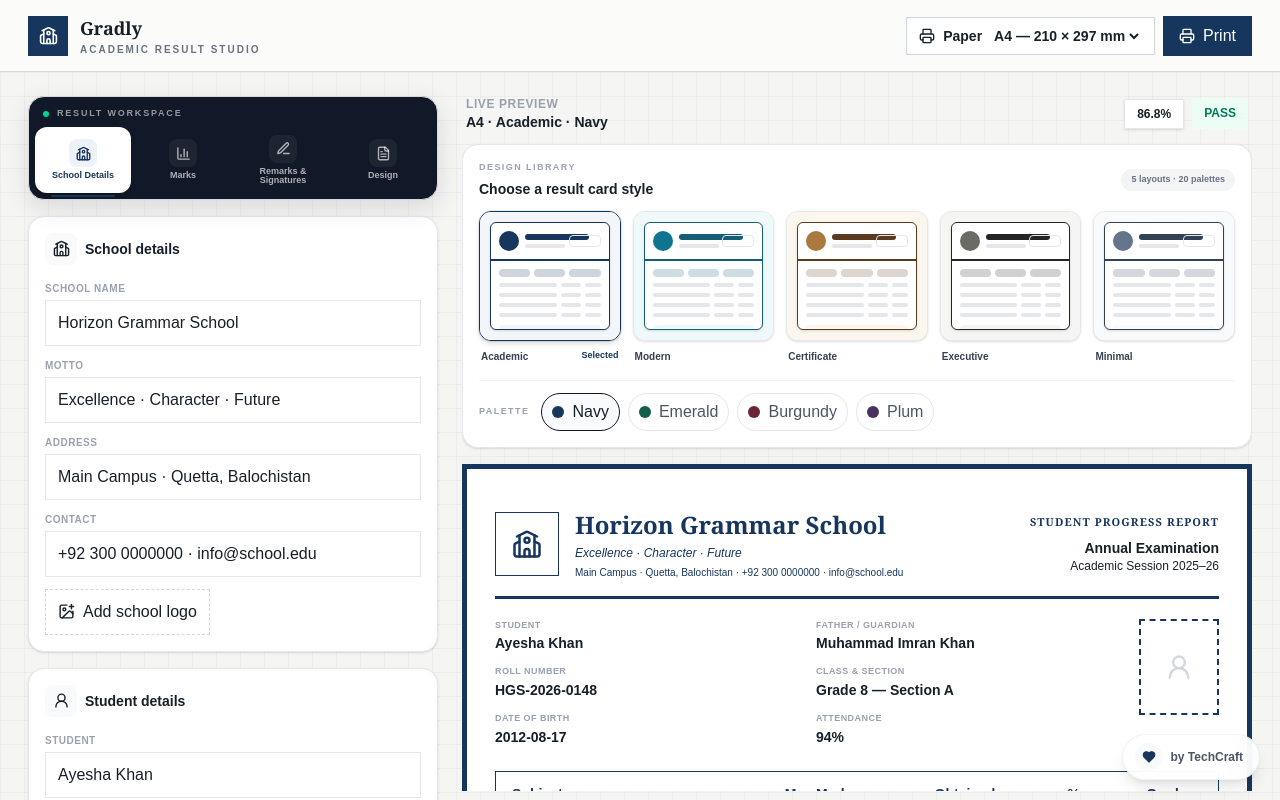
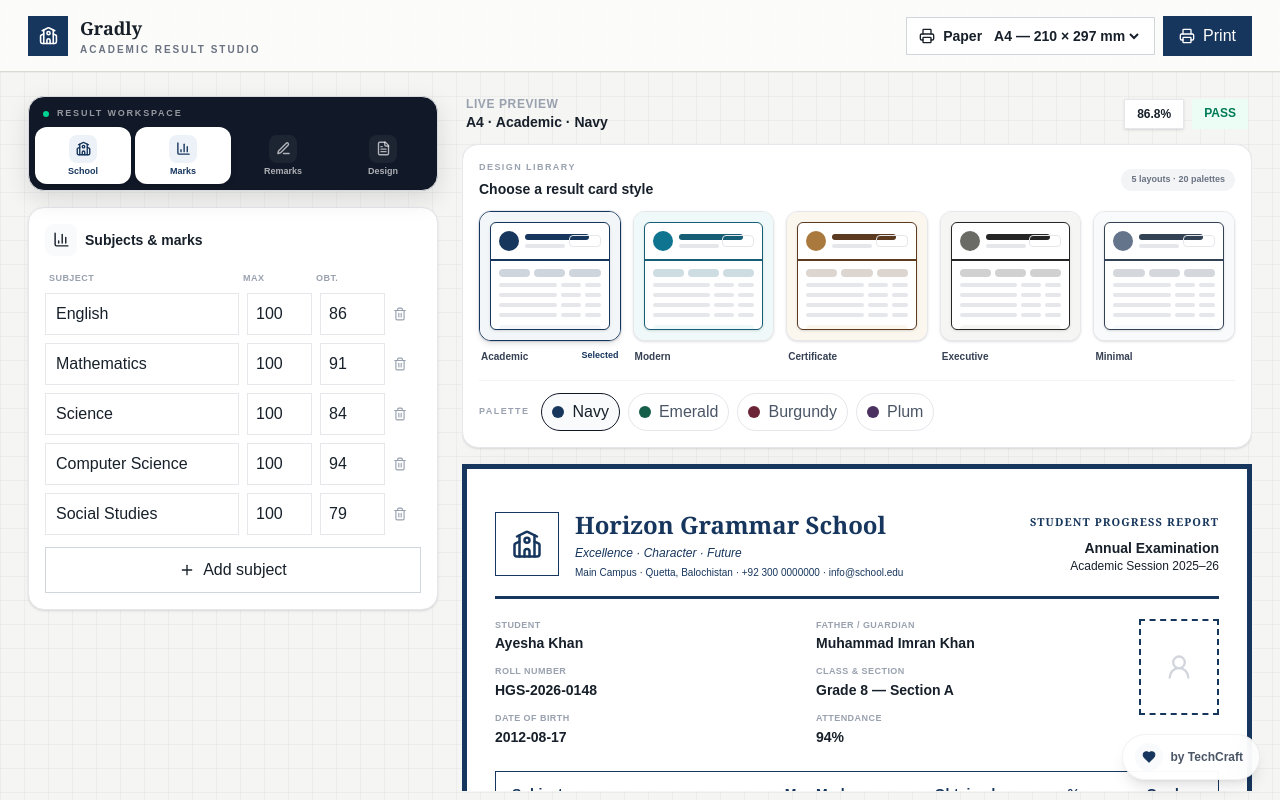
Before and after one commit to merajNizBaloch/gradly, a Next.js app: page / in a window 1280 px wide. Shown: the top 800 px of the page. Built offline with nearby package versions, Linux system fonts and the light colour scheme.

Commit message:
Move school settings to persistent top overlay

```diff
--- a/src/app/components/sidebar-tabs.tsx
+++ b/src/app/components/sidebar-tabs.tsx
@@ -1,30 +1,38 @@
 "use client";
 
-import { BarChart3, FileText, PenLine, School } from "lucide-react";
+import { BarChart3, FileText, PenLine, School, X } from "lucide-react";
 import { useEffect, useState } from "react";
 import { createPortal } from "react-dom";
 
-type TabId = "school" | "marks" | "remarks" | "design";
+type TabId = "marks" | "remarks" | "design";
 
-const tabs: { id: TabId; label: string; shortLabel: string; icon: typeof School }[] = [
-  { id: "school", label: "School Details", shortLabel: "School", icon: School },
-  { id: "marks", label: "Marks", shortLabel: "Marks", icon: BarChart3 },
-  { id: "remarks", label: "Remarks & Signatures", shortLabel: "Remarks", icon: PenLine },
-  { id: "design", label: "Design", shortLabel: "Design", icon: FileText },
+const tabs: { id: TabId; label: string; icon: typeof School }[] = [
+  { id: "marks", label: "Marks", icon: BarChart3 },
+  { id: "remarks", label: "Remarks & Signatures", icon: PenLine },
+  { id: "design", label: "Design", icon: FileText },
 ];
 
 const panelGroups: Record<TabId, string[]> = {
-  school: ["School details", "Student details"],
   marks: ["Subjects & marks"],
   remarks: ["Signatures"],
   design: ["Templates & Design"],
 };
 
+const SCHOOL_STORAGE_KEY = "gradly-school-profile";
+
 export default function SidebarTabs() {
-  const [active, setActive] = useState<TabId>("school");
+  const [active, setActive] = useState<TabId>("marks");
   const [mount, setMount] = useState<HTMLElement | null>(null);
+  const [schoolOpen, setSchoolOpen] = useState(false);
+  const [schoolName, setSchoolName] = useState("");
+  const [schoolSaved, setSchoolSaved] = useState(false);
 
   useEffect(() => {
+    try {
+      const stored = localStorage.getItem(SCHOOL_STORAGE_KEY);
+      setSchoolSaved(Boolean(stored));
+    } catch {}
+
     const sidebar = document.querySelector<HTMLElement>("section.no-print.space-y-4");
     if (!sidebar) return;
 
@@ -33,9 +41,7 @@ export default function SidebarTabs() {
     sidebar.insertBefore(slot, sidebar.firstElementChild);
     setMount(slot);
 
-    return () => {
-      slot.remove();
-    };
+    return () => slot.remove();
   }, []);
 
   useEffect(() => {
@@ -45,9 +51,7 @@ export default function SidebarTabs() {
 
     const panels = Array.from(sidebar.children).filter(
       (node): node is HTMLElement =>
-        node instanceof HTMLElement &&
-        node !== mount &&
-        !node.hasAttribute("data-gradly-sidebar-tabs-slot")
+        node instanceof HTMLElement && node !== mount && !node.hasAttribute("data-gradly-sidebar-tabs-slot")
     );
 
     panels.forEach((panel) => {
@@ -59,54 +63,88 @@ export default function SidebarTabs() {
     return () => panels.forEach((panel) => (panel.style.display = ""));
   }, [active, mount]);
 
+  useEffect(() => {
+    if (!schoolOpen) return;
+    const onKeyDown = (event: KeyboardEvent) => {
+      if (event.key === "Escape") setSchoolOpen(false);
+    };
+    window.addEventListener("keydown", onKeyDown);
+    return () => window.removeEventListener("keydown", onKeyDown);
+  }, [schoolOpen]);
+
+  useEffect(() => {
+    if (!schoolOpen) return;
+    const input = document.querySelector<HTMLInputElement>("input[aria-label='School name']");
+    if (input) {
+      setSchoolName(input.value);
+      input.focus();
+    }
+  }, [schoolOpen]);
+
+  const openSchool = () => {
+    const input = document.querySelector<HTMLInputElement>("input[aria-label='School name']");
+    setSchoolName(input?.value ?? "");
+    setSchoolOpen(true);
+  };
+
+  const saveSchool = () => {
+    const input = document.querySelector<HTMLInputElement>("input[aria-label='School name']");
+    if (input) {
+      const setter = Object.getOwnPropertyDescriptor(HTMLInputElement.prototype, "value")?.set;
+      setter?.call(input, schoolName);
+      input.dispatchEvent(new Event("input", { bubbles: true }));
+      input.dispatchEvent(new Event("change", { bubbles: true }));
+      input.blur();
+    }
+    try {
+      localStorage.setItem(SCHOOL_STORAGE_KEY, JSON.stringify({ name: schoolName }));
+    } catch {}
+    setSchoolSaved(true);
+    setSchoolOpen(false);
+  };
+
   if (!mount) return null;
 
   return createPortal(
-    <div
-      data-gradly-sidebar-tabs
-      className="relative z-20 overflow-hidden rounded-2xl border border-[#d7d9dd] bg-[#111827] p-1.5 shadow-[0_8px_24px_rgba(15,23,42,0.12)]"
-    >
-      <div className="flex items-center gap-2 px-2 pb-1.5 pt-1">
-        <span className="h-1.5 w-1.5 rounded-full bg-emerald-400" />
-        <span className="text-[9px] font-extrabold uppercase tracking-[0.2em] text-white/55">
-          Result workspace
-        </span>
+    <>
+      <div data-gradly-sidebar-tabs className="relative z-20 overflow-hidden rounded-2xl border border-[#d7d9dd] bg-[#111827] p-1.5 shadow-[0_8px_24px_rgba(15,23,42,0.12)]">
+        <div className="flex items-center gap-2 px-2 pb-1.5 pt-1">
+          <span className="h-1.5 w-1.5 rounded-full bg-emerald-400" />
+          <span className="text-[9px] font-extrabold uppercase tracking-[0.2em] text-white/55">Result workspace</span>
+        </div>
+        <div className="grid grid-cols-4 gap-1">
+          <button type="button" onClick={openSchool} title="School Details" aria-label="School Details" className="group relative flex min-h-[54px] flex-col items-center justify-center gap-1 rounded-xl bg-white px-1.5 py-2 text-[#17365D] shadow-md transition hover:-translate-y-0.5">
+            <span className="grid h-7 w-7 place-items-center rounded-lg bg-[#edf2f8]"><School size={15} strokeWidth={2.2}/></span>
+            <span className="text-[9px] font-extrabold leading-none">School</span>
+            {schoolSaved && <span className="absolute right-1.5 top-1.5 h-1.5 w-1.5 rounded-full bg-emerald-500" />}
+          </button>
+          {tabs.map(({ id, label, icon: Icon }) => {
+            const selected = active === id;
+            return <button key={id} type="button" onClick={() => setActive(id)} title={label} aria-label={label} aria-pressed={selected} className={`group relative flex min-h-[54px] flex-col items-center justify-center gap-1 rounded-xl px-1.5 py-2 transition-all duration-200 ${selected ? "bg-white text-[#17365D] shadow-md" : "text-white/65 hover:bg-white/10 hover:text-white"}`}>
+              <span className={`grid h-7 w-7 place-items-center rounded-lg ${selected ? "bg-[#edf2f8]" : "bg-white/5 group-hover:bg-white/10"}`}><Icon size={15} strokeWidth={2.2}/></span>
+              <span className="text-[9px] font-extrabold leading-none">{id === "remarks" ? "Remarks" : label}</span>
+            </button>;
+          })}
+        </div>
       </div>
 
-      <div className="grid grid-cols-4 gap-1">
-        {tabs.map(({ id, label, shortLabel, icon: Icon }) => {
-          const selected = active === id;
-          return (
-            <button
-              key={id}
-              type="button"
-              onClick={() => setActive(id)}
-              title={label}
-              aria-label={label}
-              aria-pressed={selected}
-              className={`group relative flex min-h-[54px] flex-col items-center justify-center gap-1 rounded-xl px-1.5 py-2 transition-all duration-200 ${
-                selected
-                  ? "bg-white text-[#17365D] shadow-md"
-                  : "text-white/65 hover:bg-white/10 hover:text-white"
-              }`}
-            >
-              {selected && (
-                <span className="absolute inset-x-4 -bottom-1 h-0.5 rounded-full bg-[#17365D]" />
-              )}
-              <span
-                className={`grid h-7 w-7 place-items-center rounded-lg transition ${
-                  selected ? "bg-[#edf2f8]" : "bg-white/5 group-hover:bg-white/10"
-                }`}
-              >
-                <Icon size={15} strokeWidth={2.2} />
-              </span>
-              <span className="text-[9px] font-extrabold leading-none sm:hidden">{shortLabel}</span>
-              <span className="hidden text-[9px] font-extrabold leading-none sm:block">{label}</span>
-            </button>
-          );
-        })}
-      </div>
-    </div>,
+      {schoolOpen && createPortal(
+        <div className="fixed inset-0 z-[100] flex items-start justify-center bg-slate-950/35 px-4 pt-24 backdrop-blur-sm" onMouseDown={(e) => { if (e.target === e.currentTarget) setSchoolOpen(false); }}>
+          <div role="dialog" aria-modal="true" aria-labelledby="gradly-school-dialog-title" className="w-full max-w-xl overflow-hidden rounded-3xl border border-white/70 bg-white shadow-2xl">
+            <div className="flex items-center justify-between border-b border-gray-100 bg-[#f8fafc] px-5 py-4">
+              <div className="flex items-center gap-3"><span className="grid h-10 w-10 place-items-center rounded-xl bg-[#17365D] text-white"><School size={18}/></span><div><h2 id="gradly-school-dialog-title" className="text-base font-extrabold text-gray-900">School profile</h2><p className="text-xs text-gray-500">Set the school identity used by Gradly.</p></div></div>
+              <button type="button" onClick={() => setSchoolOpen(false)} className="grid h-9 w-9 place-items-center rounded-full text-gray-400 hover:bg-gray-100 hover:text-gray-700"><X size={18}/></button>
+            </div>
+            <div className="space-y-4 p-5">
+              <label className="block"><span className="mb-2 block text-xs font-bold uppercase tracking-wider text-gray-500">School name</span><input aria-label="School name" value={schoolName} onChange={(e) => setSchoolName(e.target.value)} className="w-full rounded-xl border border-gray-200 bg-white px-4 py-3 text-sm font-semibold outline-none transition focus:border-[#17365D] focus:ring-4 focus:ring-[#17365D]/10" placeholder="Enter school name" /></label>
+              <div className="rounded-xl border border-amber-100 bg-amber-50 px-3 py-2.5 text-xs leading-5 text-amber-800">This profile is saved in this browser and restored after refresh or closing/reopening the browser.</div>
+              <button type="button" onClick={saveSchool} className="w-full rounded-xl bg-[#17365D] px-4 py-3 text-sm font-bold text-white shadow-sm transition hover:-translate-y-0.5 hover:shadow-md">Save school profile</button>
+            </div>
+          </div>
+        </div>,
+        document.body
+      )}
+    </>,
     mount
   );
 }
```
